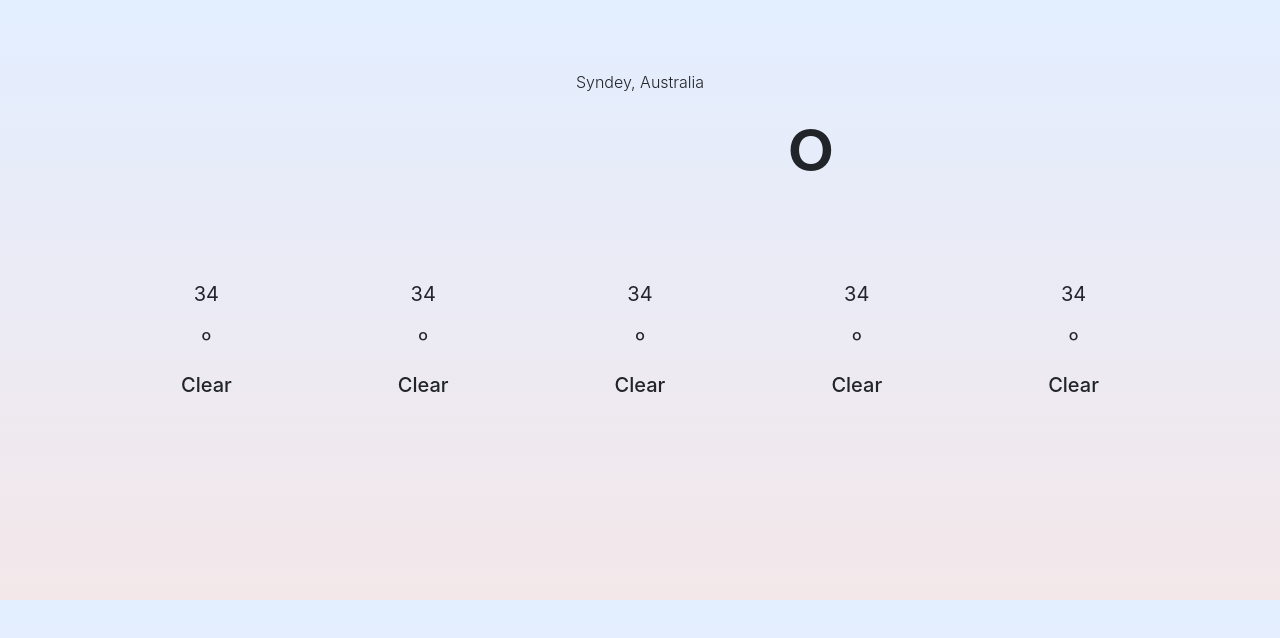
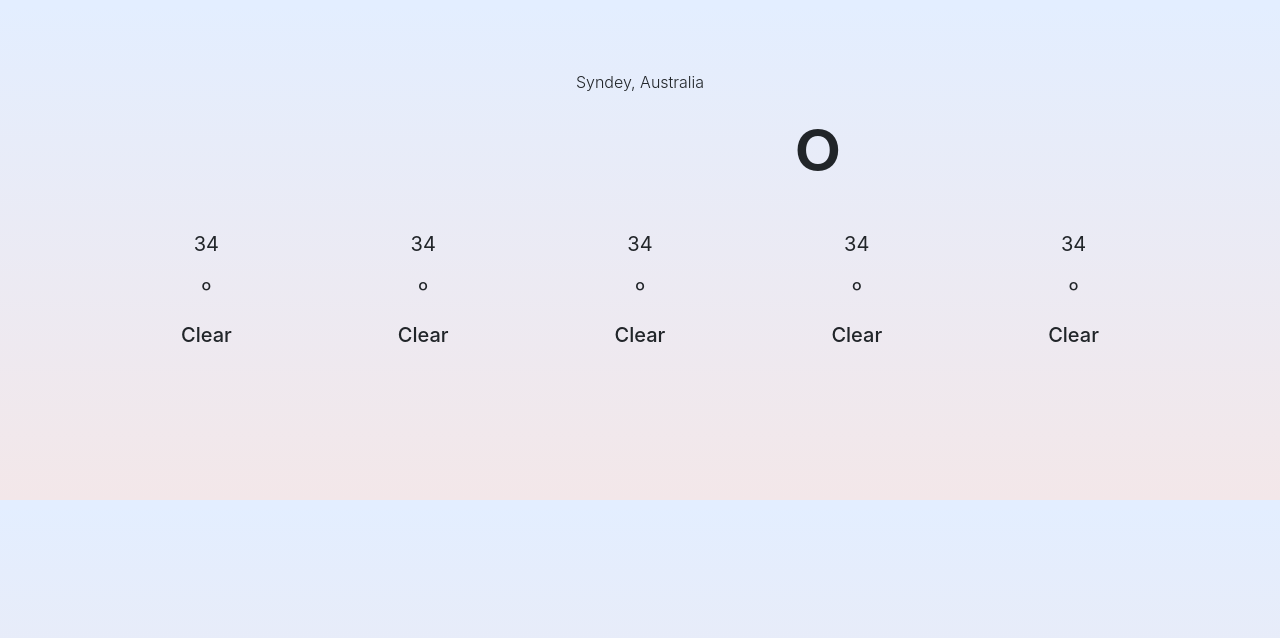
Before and after one commit to hadicodes/weather-feed, a React (Create React App) app: page / in a window 1280 px wide. Shown: the top 638 px of the page. Built offline with nearby package versions, Linux system fonts and the light colour scheme; no server answers; some icons are missing.

Commit message:
add: style

```diff
--- a/src/App.js
+++ b/src/App.js
@@ -15,7 +15,8 @@ class App extends Component {
         this.state = {
             currentTemp: '',
             fivedayTemps: [],
-            conditions: ['sunny', 'rain', 'clear', 'cloudy', 'hot'],
+            conditions: ['sunny', 'rain', 'clear', 'cloudy'],
+            days: [1, 2, 3, 4, 5],
             weatherText: ''
         };
     }
@@ -52,7 +53,7 @@ class App extends Component {
                     currentTemp={this.state.currentTemp}
                 />
                 <div className="five-day-forecast">
-                    {this.state.conditions.map((el, i) => (
+                    {this.state.days.map((el, i) => (
                         <FiveDayWeather key={i * Math.random()} />
                     ))}
                 </div>
--- a/src/index.css
+++ b/src/index.css
@@ -23,7 +23,7 @@ body {
 }
 
 .current-temp h1 {
-  font-size: 100px;
+  font-size: 115px;
   font-weight: bold;
 }
 
@@ -40,14 +40,14 @@ body {
 span.degree-symbol {
   position: absolute;
   top: 22px;
-  right: 430px;
+  right: 423px;
   font-size: 100px;
 }
 
 .five-day-forecast {
   display: flex;
   justify-content: space-evenly;
-  margin: 185px 0px;
+  margin: 135px 0px;
   font-size: 20px;
 }
 
```
